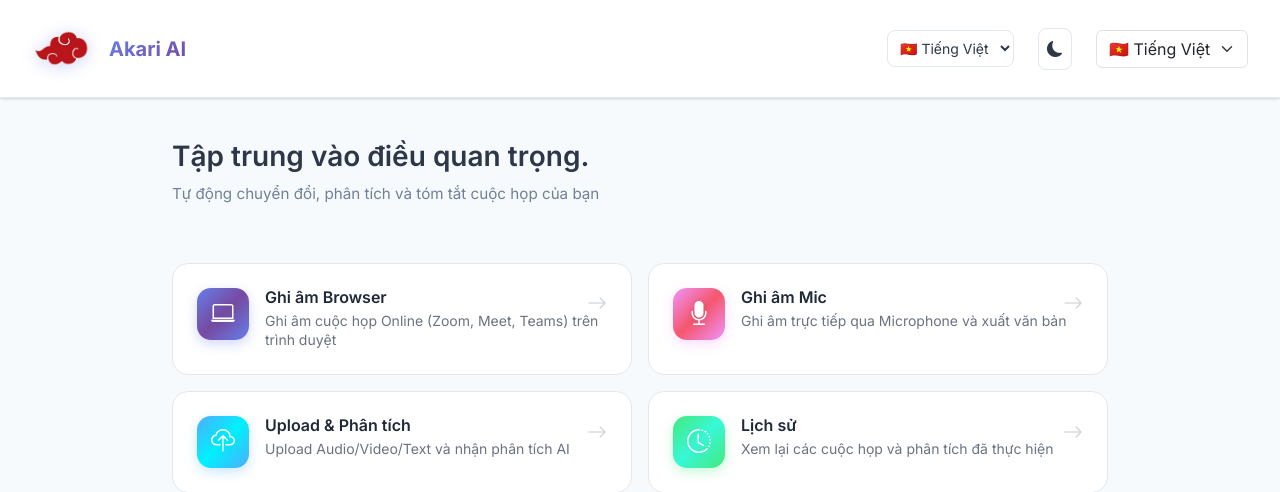
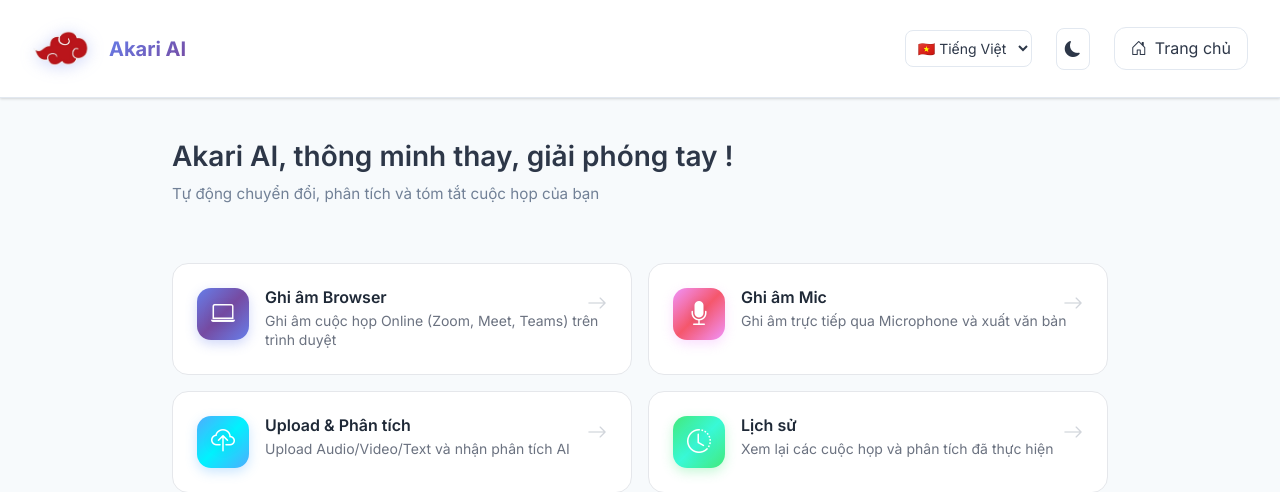
Before and after one commit to TraNLC/meeting-transcript-chatbot2, a Flask app: page / in a window 1280 px wide. Shown: the top 492 px of the page. Run offline with Flask 3, Linux system fonts and the light colour scheme.

Commit message:
feat: Add initial home page UI with multilingual support and initialize ChromaDB.

```diff
--- a/app/templates/home.html
+++ b/app/templates/home.html
@@ -6,12 +6,7 @@
 <link href="{{ url_for('static', filename='css/home.css') }}" rel="stylesheet">
 {% endblock %}
 
-{% block navbar_actions %}
-<select id="languageSelect" class="form-select" style="width: auto;">
-    <option value="vi">🇻🇳 Tiếng Việt</option>
-    <option value="en">🇬🇧 English</option>
-</select>
-{% endblock %}
+
 
 {% block content %}
 <section class="hero-section">
--- a/app/translations.py
+++ b/app/translations.py
@@ -5,7 +5,7 @@
 translations = {
     "vi": {
         "title": "Akari AI - Trợ lý cuộc họp thông minh",
-        "home_title": "Tập trung vào điều quan trọng.",
+        "home_title": "Akari AI, thông minh thay, giải phóng tay !",
         "home_highlight": "AI sẽ ghi chép.",
         "home_subtitle": "Tự động chuyển đổi, phân tích và tóm tắt cuộc họp của bạn",
         "browser_record": "Ghi âm Browser",
@@ -20,7 +20,7 @@
     },
     "en": {
         "title": "Akari AI - Smart Meeting Assistant",
-        "home_title": "Focus on what matters.",
+        "home_title": "Akari AI – Bright insight, hands take flight !",
         "home_highlight": "AI takes notes.",
         "home_subtitle": "Automatically transcribe, analyze, and summarize your meetings",
         "browser_record": "Browser Recording",
```
Also changed, not shown: data/chroma_langchain/chroma.sqlite3.
